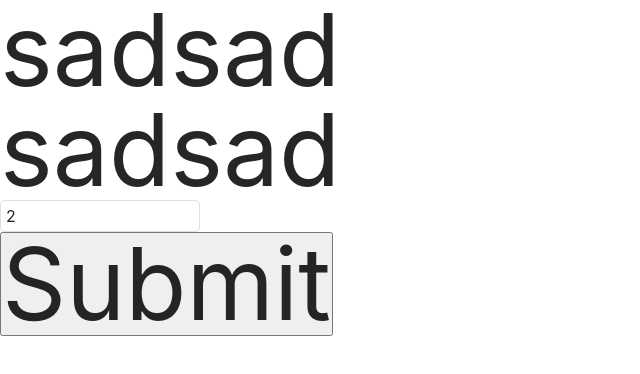
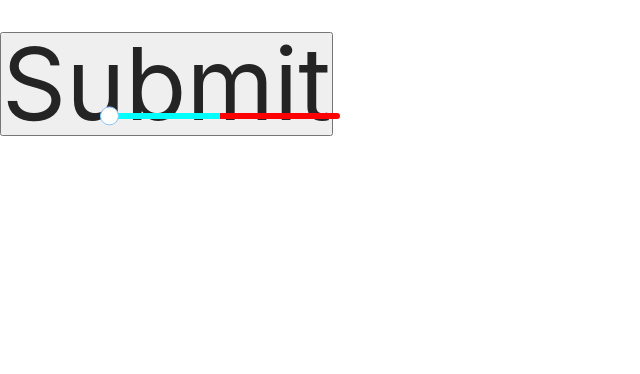
Before and after one commit to lzt-T/carpediemUi, a Vue app: page / in a window 1280 px wide. Shown: the top 374 px of the page, without its empty margins (0-640 px from the left). Built offline with nearby package versions, Linux system fonts and the light colour scheme; a web font is replaced by a local one.

Commit message:
feat: 滑块组件的40%

```diff
--- a/examples/App.vue
+++ b/examples/App.vue
@@ -1,23 +1,16 @@
 <template>
   <div class="su">
-    <div @click.stop="">sadsad</div>
-    <div @click.stop="">sadsad</div>
+    <cd-slider
+      class="suu"
+      v-model="data"
+      :disabled="false"
+      :step="2"
+      :height="32"
+      :width="240"
+      showStops="true"
+      :marks="{ 0: 32, 23: 90 }"
+    ></cd-slider>
     <form method="post" action="http://127.0.0.1:3000/su">
-      <cd-select
-        v-model="data"
-        :options="selectData"
-        :disabled="false"
-        :clearable="true"
-        placeholder="输入"
-        :filterable="true"
-        :height="32"
-        :width="100"
-        name="asd"
-        @change="onChange"
-        @clear="onClear"
-        @blur="onBlur"
-        @focus="onFocus"
-      ></cd-select>
       <input type="submit" />
     </form>
   </div>
@@ -29,63 +22,8 @@ import { ref, onMounted, getCurrentInstance, watch, reactive } from "vue";
 export default {
   name: "App",
   setup() {
-    let option = ref([
-      {
-        value: "112qweeeeesaddddddddddeaaaaa",
-      },
-      {
-        value: "34",
-        children: [
-          {
-            value: "112",
-          },
-          {
-            value: "112",
-          },
-        ],
-      },
-      {
-        value: "112qweeeeesaddddddddddeaaaaa",
-      },
-      {
-        value: "112qweeeeesaddddddddddeaaaaa",
-      },
-      {
-        value: "112qweeeeesaddddddddddeaaaaa",
-      },
-      {
-        value: "112qweeeeesaddddddddddeaaaaa",
-      },
-      {
-        value: "112qweeeeesaddddddddddeaaaaa",
-      },
-      {
-        value: "112qweeeeesaddddddddddeaaaaa",
-      },
-    ]);
     let data = ref("2");
-    let selectData = ref([
-      {
-        label: "1123333333333333333333333333",
-      },
-      {
-        label: "2",
-      },
-      {
-        label: "3",
 
-        disabled: true,
-      },
-      {
-        label: "4",
-      },
-      {
-        label: "5",
-      },
-      {
-        label: "6",
-      },
-    ]);
     watch(data, (newval, oldval) => {
       console.log(newval);
     });
@@ -101,13 +39,12 @@ export default {
     function onClear() {
       console.log("asdas");
     }
+
     return {
       data,
       onFocus,
       onBlur,
       onChange,
-      selectData,
-      option,
       onClear,
     };
   },
@@ -120,4 +57,9 @@ export default {
   font-size: 100px;
   line-height: 100px;
 }
+.suu {
+  position: absolute;
+  top: 100px;
+  left: 100px;
+}
 </style>
--- a/packages/index.ts
+++ b/packages/index.ts
@@ -15,9 +15,10 @@ import CdInputNumber from './numberinput'
 import CdRadio from './radio'
 import CdRate from './rate'
 import CdSelect from './select'
+import CdSlider from './slider'
 
 // 所有组件列表
-const components = [CdButton, CdBorder, CdIcon, CdRow, CdCol, CdLink, CdScrollbar, CdCascader, CdCheckbox, CdCheckboxGroup, CdDatePicker, CdInput, CdInputNumber, CdRadio, CdRate, CdSelect]
+const components = [CdButton, CdBorder, CdIcon, CdRow, CdCol, CdLink, CdScrollbar, CdCascader, CdCheckbox, CdCheckboxGroup, CdDatePicker, CdInput, CdInputNumber, CdRadio, CdRate, CdSelect, CdSlider]
 
 // 定义 install 方法， App 作为参数
 const install = (app: App): void => {
@@ -41,7 +42,8 @@ export {
     CdInputNumber,
     CdRadio,
     CdRate,
-    CdSelect
+    CdSelect,
+    CdSlider
 }
 
 export default {
--- /dev/null
+++ b/packages/slider/index.ts
@@ -0,0 +1,9 @@
+import { App } from 'vue'
+import Slider from './src/slider.vue'
+
+// 定义 install 方法， App 作为参数
+Slider.install = (app: App): void => {
+    app.component(Slider.name, Slider)
+}
+
+export default Slider
--- /dev/null
+++ b/packages/slider/src/slider.vue
@@ -0,0 +1,200 @@
+<template>
+  <div :class="{ 'cd-slider-frame': true }" ref="sliderBox">
+    <div :class="{ 'cd-slider-left': true }"></div>
+    <div :class="{ 'cd-slider-block-frame': true }" ref="sliderBlock">
+      <div v-show="isHover" :class="{ 'cd-slider-block-score': isHover }">
+        {{ score }}
+      </div>
+      <div
+        :class="{ 'cd-slider-block': true }"
+        @mouseover="onMouseover"
+        @mouseout="onMouseout"
+        @mousedown="onMousedown($event)"
+        @dragstart.prevent=""
+      ></div>
+    </div>
+    <div :class="{ 'cd-slider-right': true }"></div>
+  </div>
+</template>
+
+<script lang="ts">
+import cdIcon from "./../../icon/src/icon.vue";
+import { defineComponent, ref, watch, onMounted } from "vue";
+export default defineComponent({
+  components: {
+    cdIcon,
+  },
+  name: "cd-slider",
+  emits: ["update:modelValue"],
+  props: {
+    modelValue: {},
+    height: {
+      type: Number,
+      default: 32,
+    },
+    width: {
+      type: Number,
+      default: 240,
+    },
+  },
+  setup(props, context) {
+    let sliderBox = ref();
+    let sliderBlock = ref();
+    let pageDistance = ref();
+    onMounted(() => {
+      pageDistance.value = getLeft(sliderBox.value);
+    });
+    //   设置大小
+    let heightData = ref();
+    let widthData = ref();
+    setSize();
+    function setSize() {
+      if (props.width >= 160) {
+        widthData.value = props.width;
+      } else {
+        widthData.value = 160;
+      }
+      if (props.height >= 24) {
+        heightData.value = props.height;
+      } else {
+        heightData.value = 24;
+      }
+    }
+    // 是否触摸
+    let isHover = ref(false);
+    function onMouseover() {
+      isHover.value = true;
+    }
+    function onMouseout() {
+      isHover.value = false;
+    }
+    let score = ref(0);
+    let startX = ref();
+    let isMove = ref();
+    let locationX = ref(0);
+    let restingPosition = ref(0);
+
+    function getLeft(e: any) {
+      var offset = e.offsetLeft;
+      if (e.offsetParent != null) offset += getLeft(e.offsetParent);
+      return offset;
+    }
+    function onMousedown(e: any) {
+      isMove.value = true;
+      startX.value = e.pageX;
+      locationX.value = 0;
+      restingPosition.value = e.pageX - pageDistance.value;
+    }
+    document.addEventListener("mousemove", (e) => {
+      if (isMove.value) {
+        console.log(e.pageX);
+
+        locationX.value = e.pageX - startX.value;
+        if (
+          restingPosition.value + e.pageX - startX.value >= 0 &&
+          restingPosition.value + e.pageX - startX.value <= widthData.value
+        ) {
+          locationX.value = e.pageX - startX.value;
+        } else {
+          if (restingPosition.value + e.pageX - startX.value < 0) {
+            locationX.value = -restingPosition.value;
+          } else if (
+            restingPosition.value + e.pageX - startX.value >
+            widthData.value
+          ) {
+            locationX.value = widthData.value - restingPosition.value;
+          }
+        }
+      }
+    });
+    document.addEventListener("mouseup", (e) => {
+      if (isMove.value) {
+        isMove.value = false;
+      }
+    });
+
+    return {
+      heightData,
+      widthData,
+      onMouseover,
+      isHover,
+      onMouseout,
+      score,
+      onMousedown,
+      sliderBox,
+      sliderBlock,
+      locationX,
+      restingPosition,
+    };
+  },
+});
+</script>
+
+<style scoped>
+.cd-slider-frame {
+  display: flex;
+  align-items: center;
+  position: relative;
+  height: v-bind(heightData + "px");
+  width: v-bind(widthData + "px");
+}
+.cd-slider-left {
+  flex: 5;
+  height: v-bind(heightData/5 + "px");
+  width: v-bind(widthData + "px");
+  border-top-left-radius: 5px;
+  border-bottom-left-radius: 5px;
+  background-color: aqua;
+}
+.cd-slider-block-frame {
+  position: absolute;
+  height: v-bind(heightData + "px");
+  width: v-bind(heightData * 0.6 + "px");
+  margin-left: v-bind(locationX + restingPosition + "px");
+}
+.cd-slider-block-score {
+  position: absolute;
+  top: -36px;
+  left: -50%;
+  font-size: 12px;
+  text-align: center;
+  line-height: 30px;
+  height: 30px;
+  width: 40px;
+  background-color: black;
+  color: white;
+  border-radius: 10px;
+}
+.cd-slider-block-score::before {
+  content: "";
+  position: absolute;
+  bottom: -5px;
+  left: 40%;
+  border: 5px solid black;
+  transform: rotate(45deg);
+  border-left-color: transparent;
+  border-top-color: transparent;
+}
+.cd-slider-block {
+  position: absolute;
+  top: 50%;
+  transform: translateY(-50%);
+  height: v-bind(heightData * 0.6 + "px");
+  width: v-bind(heightData * 0.6 + "px");
+  border-radius: 50%;
+  background-color: white;
+  border: 1px solid #8ac3ff;
+}
+.cd-slider-block:hover {
+  height: v-bind(heightData * 0.7 + "px");
+  width: v-bind(heightData * 0.7 + "px");
+}
+.cd-slider-right {
+  flex: 5;
+  height: v-bind(heightData/5 + "px");
+  width: v-bind(widthData + "px");
+  border-top-right-radius: 5px;
+  border-bottom-right-radius: 5px;
+  background-color: red;
+}
+</style>
```
